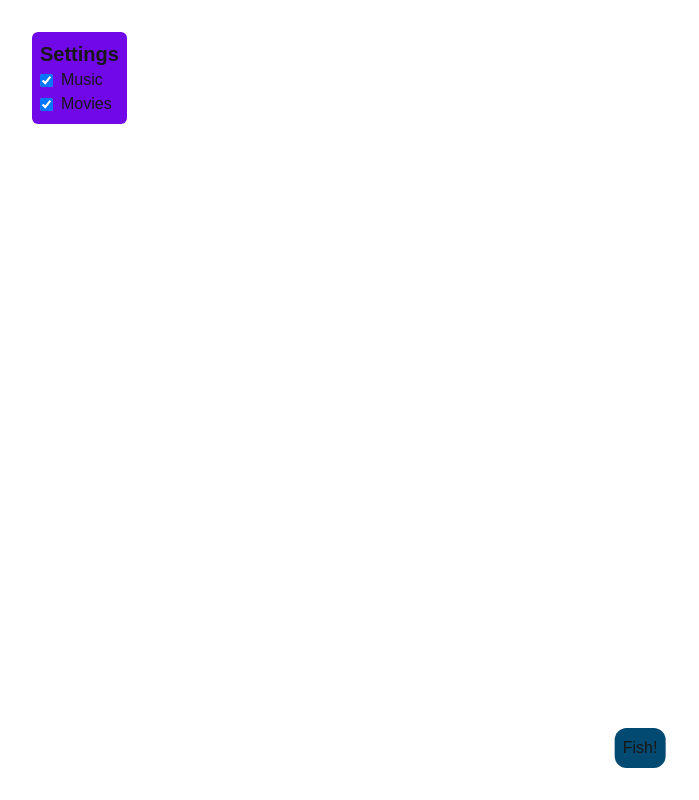
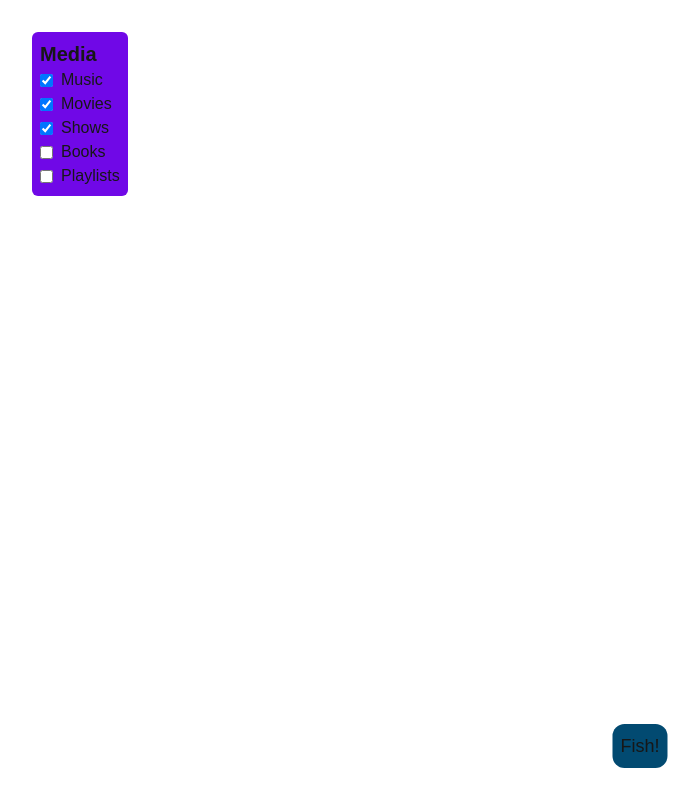
Before and after one commit to aelithron/jellyfish, a Next.js app: page /fish in a window 1280 px wide. Shown: the whole page, without its empty margins (0-699 px from the left). Built offline with nearby package versions, Linux system fonts and the light colour scheme; what @jellyfin/sdk would draw is missing.

Commit message:
add shows, books, and playlists, also some ux stuff

```diff
--- a/app/fish/fish.module.tsx
+++ b/app/fish/fish.module.tsx
@@ -10,8 +10,12 @@ export default function Fish() {
   const router = useRouter();
   const [item, setItem] = useState<BaseItemDto | null>(null);
   const [isFishing, setIsFishing] = useState<boolean>(false);
+
   const [musicOn, setMusicOn] = useState<boolean>(true);
   const [movieOn, setMovieOn] = useState<boolean>(true);
+  const [showOn, setShowOn] = useState<boolean>(true);
+  const [bookOn, setBookOn] = useState<boolean>(false);
+  const [playlistOn, setPlaylistOn] = useState<boolean>(false);
   async function fish() {
     if (isFishing) return;
     setIsFishing(true);
@@ -24,20 +28,33 @@ export default function Fish() {
     const types: BaseItemKind[] = [];
     if (musicOn) types.push("Audio");
     if (movieOn) types.push("Movie");
+    if (showOn) types.push("Series");
+    if (bookOn) types.push("Book");
+    if (playlistOn) types.push("Playlist");
+    if (types.length === 0) {
+      setIsFishing(false);
+      alert("There's nothing to catch! Enable some categories in the media settings :3");
+      return;
+    }
     const api = jellyfin.createApi(server, token);
-    const allItems = (await getItemsApi(api).getItems({ includeItemTypes: types, mediaTypes: ["Audio", "Video"], recursive: true })).data.Items;
+    const allItems = (await getItemsApi(api).getItems({ includeItemTypes: types, recursive: true })).data.Items;
+    if (!allItems || allItems.length < 1) {
+      setIsFishing(false);
+      alert("There's nothing to catch! Make sure your Jellyfin server has media in the categories you have selected, and maybe enable more categories in the media settings :3c");
+      return;
+    }
     setItem(allItems![Math.floor(Math.random() * allItems!.length)]);
     setTimeout(() => setIsFishing(false), 3000);
   }
   return (
     <div className="flex flex-col p-8 gap-2">
       <div className="fixed bottom-8 left-1/2 -translate-x-1/2">
-        <button onClick={fish} disabled={isFishing} className={`${!isFishing ? "bg-sky-900" : "bg-sky-950 text-slate-400"} p-2 rounded-xl`}>{isFishing ? "Fishing..." : "Fish!"}</button>
+        <button onClick={fish} disabled={isFishing} className={`${!isFishing ? "bg-sky-900" : "bg-sky-950 text-slate-400"} p-2 rounded-xl text-lg`}>{isFishing ? "Fishing..." : "Fish!"}</button>
       </div>
       <div className={(item && !isFishing) ? "flex gap-2 justify-between" : ""}>
         <div className="flex flex-col w-full">
           <div className="bg-violet-700 rounded-md p-2 gap-2 w-fit mr-auto">
-            <h2 className="text-xl font-semibold">Settings</h2>
+            <h2 className="text-xl font-semibold">Media</h2>
             <div className="flex gap-2 align-middle items-center">
               <input type="checkbox" checked={musicOn} onChange={(e) => setMusicOn(e.target.checked)} />
               <p>Music</p>
@@ -46,13 +63,25 @@ export default function Fish() {
               <input type="checkbox" checked={movieOn} onChange={(e) => setMovieOn(e.target.checked)} />
               <p>Movies</p>
             </div>
+            <div className="flex gap-2 align-middle items-center">
+              <input type="checkbox" checked={showOn} onChange={(e) => setShowOn(e.target.checked)} />
+              <p>Shows</p>
+            </div>
+            <div className="flex gap-2 align-middle items-center">
+              <input type="checkbox" checked={bookOn} onChange={(e) => setBookOn(e.target.checked)} />
+              <p>Books</p>
+            </div>
+            <div className="flex gap-2 align-middle items-center">
+              <input type="checkbox" checked={playlistOn} onChange={(e) => setPlaylistOn(e.target.checked)} />
+              <p>Playlists</p>
+            </div>
           </div>
         </div>
         {(item && !isFishing) && <div className="flex flex-col justify-end w-full">
           <div className="bg-violet-700 rounded-md p-2 text-center justify-center items-center w-fit ml-auto">
             {/* eslint-disable-next-line @next/next/no-img-element*/}
             <img src={`${window.localStorage.getItem("server")}/Items/${item.Id}/Images/Primary`} alt="Item image (from Jellyfin)" className="w-48 h-auto rounded-md mx-auto" onError={(e) => { e.currentTarget.src = noImage.src }} />
-            <h1 className="mt-2">{item.Type === "Audio" && "🎵"}{item.Type === "Movie" && "🎬"} {item.Name}</h1>
+            <h1 className="mt-2">{getIcon(item.Type!)} {item.Name}</h1>
             <a href={`${window.localStorage.getItem("server")}/web/index.html#!/details?id=${item.Id}`} target="_blank" className="bg-sky-600 p-1 rounded-md mt-2">Open</a>
           </div>
         </div>}
@@ -60,3 +89,19 @@ export default function Fish() {
     </div>
   )
 }
+function getIcon(type: BaseItemKind): string {
+  switch (type) {
+    case "Audio":
+      return "🎵";
+    case "Movie":
+      return "🎬";
+    case "Series":
+      return "📺";
+    case "Book":
+      return "📕";
+    case "Playlist":
+      return "🎶";
+    default:
+      return "";
+  }
+}
```
